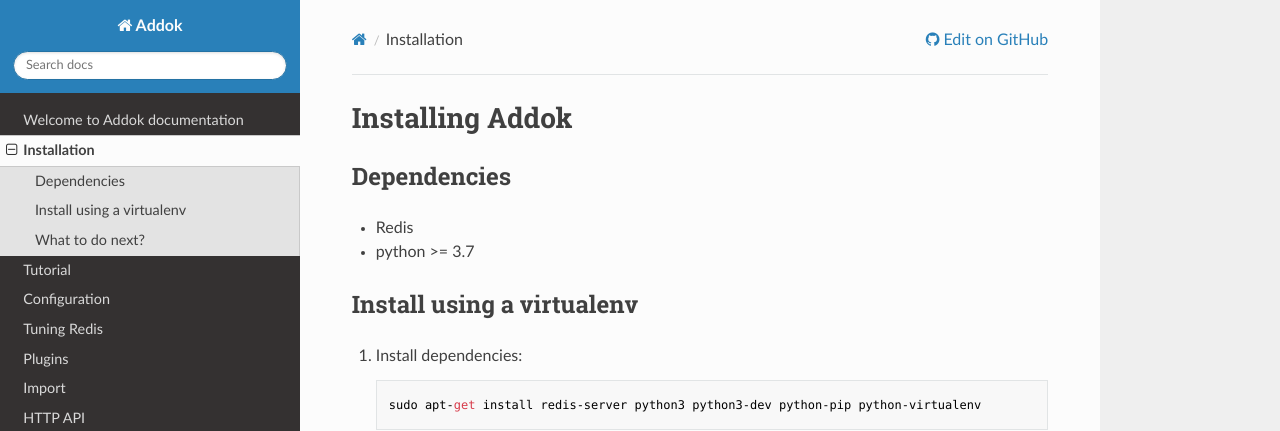
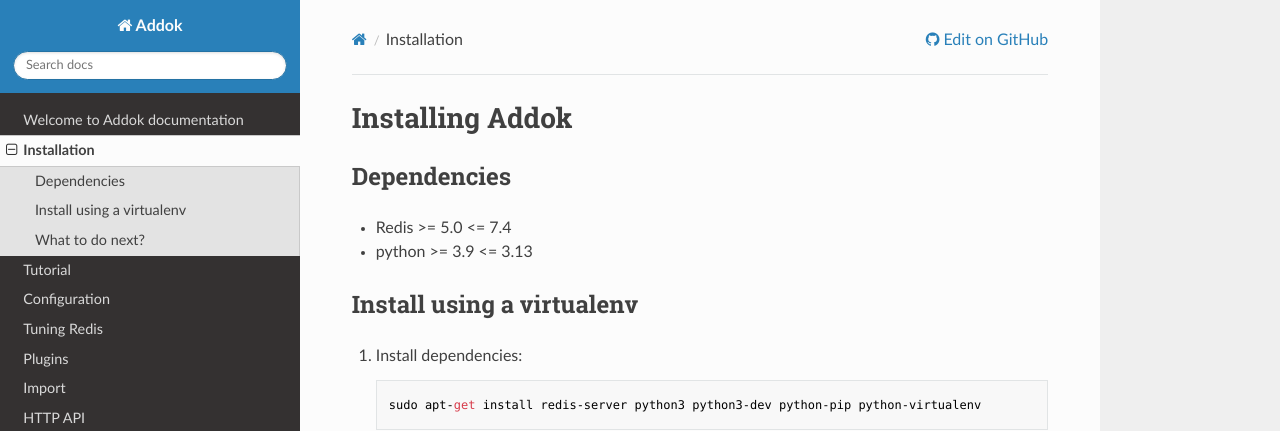
Before and after one commit to addok/addok, an MkDocs documentation site: the page built from docs/install.md, in a window 1280 px wide and 1029 px high. Shown: the top 431 px of the window. Built offline with MkDocs 1.6.1, drawn with Linux system fonts in a browser that asks for light colours; nearby versions of some CDN libraries.

Commit message:
Update Python and Redis supported versions in install.md

```diff
--- a/docs/install.md
+++ b/docs/install.md
@@ -2,8 +2,8 @@
 
 ## Dependencies
 
-- Redis
-- python >= 3.7
+- Redis >= 5.0 <= 7.4
+- python >= 3.9 <= 3.13
 
 ## Install using a virtualenv
 
```
